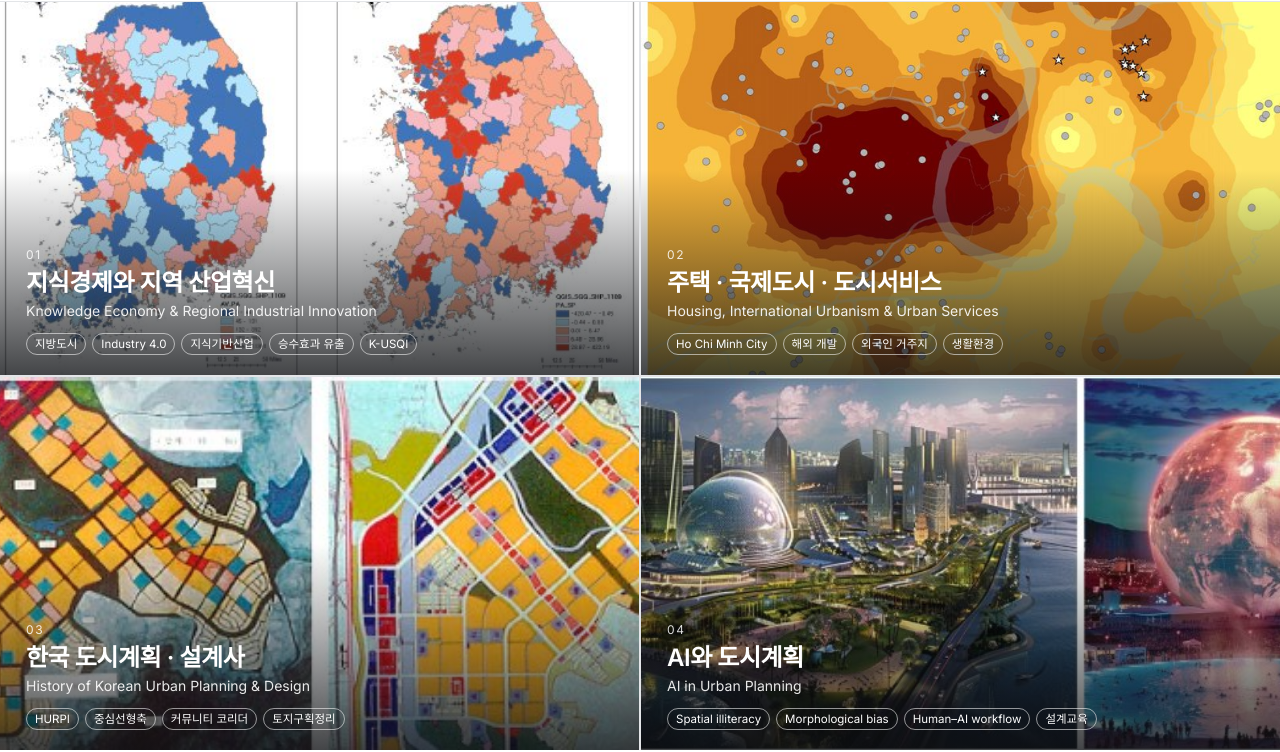
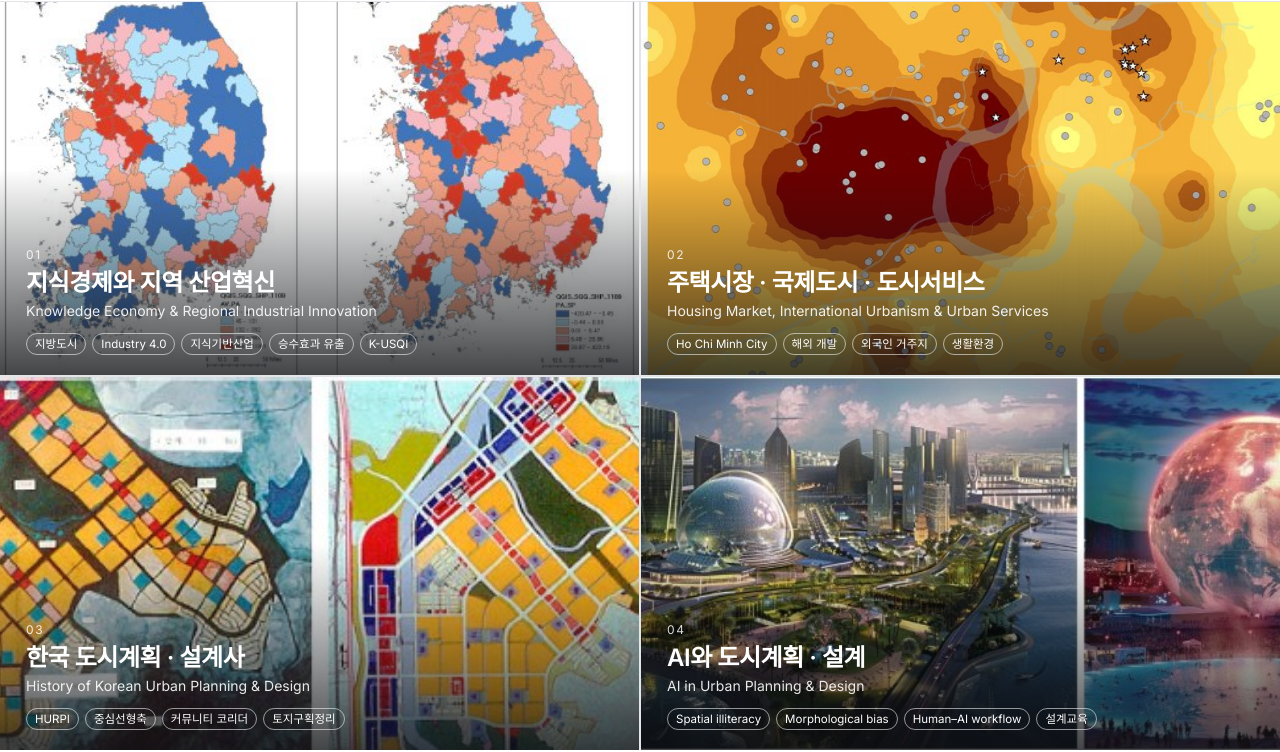
Before and after one commit to UrbanInnoLab/urbaninnolab.github.io, a plain HTML site: page index.html in a window 1280 px wide. Shown: the part 50-802 px from the top of the page. Drawn offline with Linux system fonts and the light colour scheme.

Commit message:
Add files via upload

```diff
--- a/index.html
+++ b/index.html
@@ -187,8 +187,8 @@ footer .wrap{display:flex;justify-content:space-between;gap:20px;flex-wrap:wrap}
     <div class="ph alt"><img src="img/r3b.jpg" alt="서울 외국인 거주 패턴" style="object-position:center 30%"></div>
     <div class="cap">
       <div class="no">02</div>
-      <h2>주택 · 국제도시 · 도시서비스</h2>
-      <div class="en">Housing, International Urbanism &amp; Urban Services</div>
+      <h2>주택시장 · 국제도시 · 도시서비스</h2>
+      <div class="en">Housing Market, International Urbanism &amp; Urban Services</div>
       <div class="kw"><span>Ho Chi Minh City</span><span>해외 개발</span><span>외국인 거주지</span><span>생활환경</span></div>
       <div class="more">논문 보기 →</div>
     </div>
@@ -209,8 +209,8 @@ footer .wrap{display:flex;justify-content:space-between;gap:20px;flex-wrap:wrap}
     <div class="ph alt"><img src="img/r4b.jpg" alt="생성형 AI 지속가능 도시설계 평가"></div>
     <div class="cap">
       <div class="no">04</div>
-      <h2>AI와 도시계획</h2>
-      <div class="en">AI in Urban Planning</div>
+      <h2>AI와 도시계획 · 설계</h2>
+      <div class="en">AI in Urban Planning &amp; Design</div>
       <div class="kw"><span>Spatial illiteracy</span><span>Morphological bias</span><span>Human–AI workflow</span><span>설계교육</span></div>
       <div class="more">논문 보기 →</div>
     </div>
@@ -266,8 +266,8 @@ footer .wrap{display:flex;justify-content:space-between;gap:20px;flex-wrap:wrap}
       </div>
       <div class="rtext">
         <div class="no">02</div>
-        <h4>주택 · 국제도시 · 도시서비스</h4>
-        <div class="en">Housing, International Urbanism &amp; Urban Services</div>
+        <h4>주택시장 · 국제도시 · 도시서비스</h4>
+        <div class="en">Housing Market, International Urbanism &amp; Urban Services</div>
         <p>베트남 호치민시 주택시장의 역설과 한국 디벨로퍼의 해외 대규모 개발, 서울의 외국인 거주 분화를 다룹니다. 육아친화적 주거환경, 범죄예방 환경설계 등 일상의 도시 서비스와 생활환경도 함께 연구합니다.</p>
         <ul class="plist">
           <li><span class="y">2026</span>An affordable yet expensive city: explaining Vietnam's housing paradox through informality and upgrading. <em>Cities</em> 179</li>
@@ -309,8 +309,8 @@ footer .wrap{display:flex;justify-content:space-between;gap:20px;flex-wrap:wrap}
       </div>
       <div class="rtext">
         <div class="no">04</div>
-        <h4>AI와 도시계획</h4>
-        <div class="en">AI in Urban Planning</div>
+        <h4>AI와 도시계획 · 설계</h4>
+        <div class="en">AI in Urban Planning &amp; Design</div>
         <p>생성형 AI가 지속가능한 도시설계 원칙을 이미지로 어떻게 표현하고, 공간 구조의 차원에서 무엇을 놓치는지 평가합니다. 프롬프트 최적화를 넘어 인간–AI 워크플로 설계의 관점에서 도시계획·설계 교육을 재구성합니다.</p>
         <ul class="plist">
           <li><span class="y">2026</span>From prompt optimisation to workflow architecture: a comparative study of human–AI workflow systems in generative urban design. <em>Systems</em> 14(7)</li>
```
